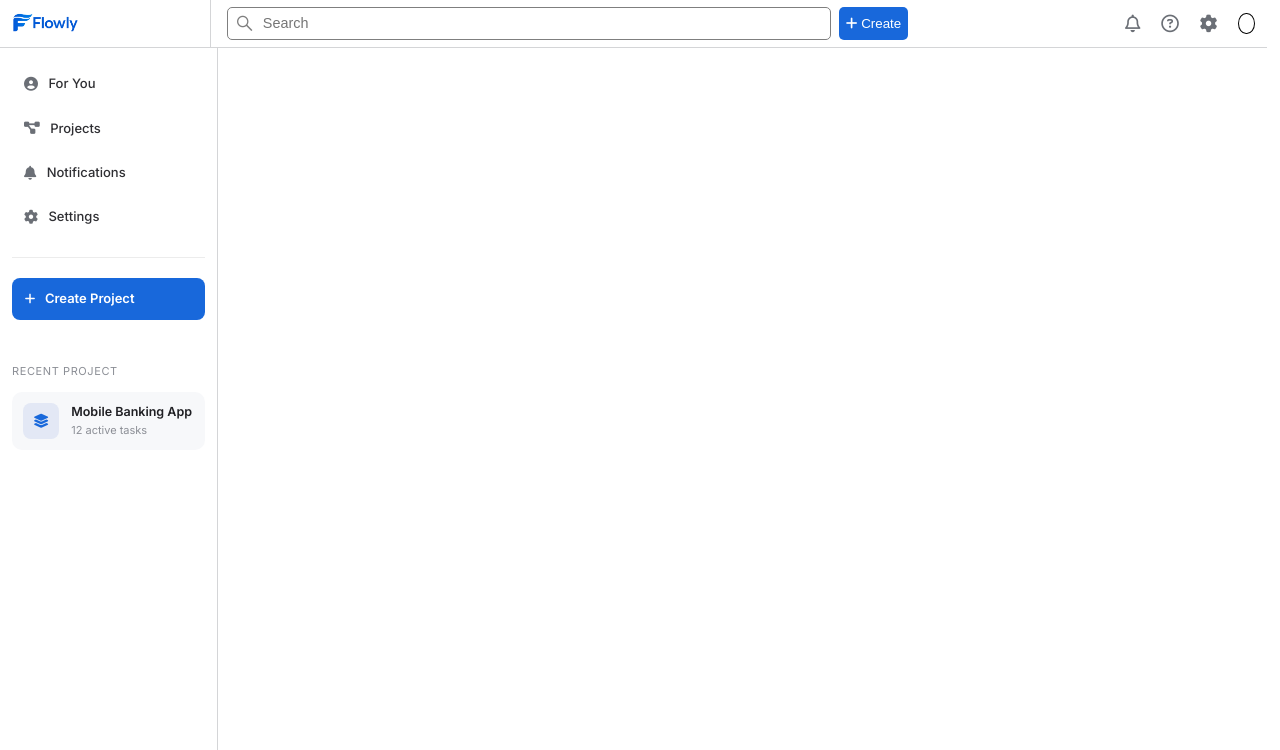
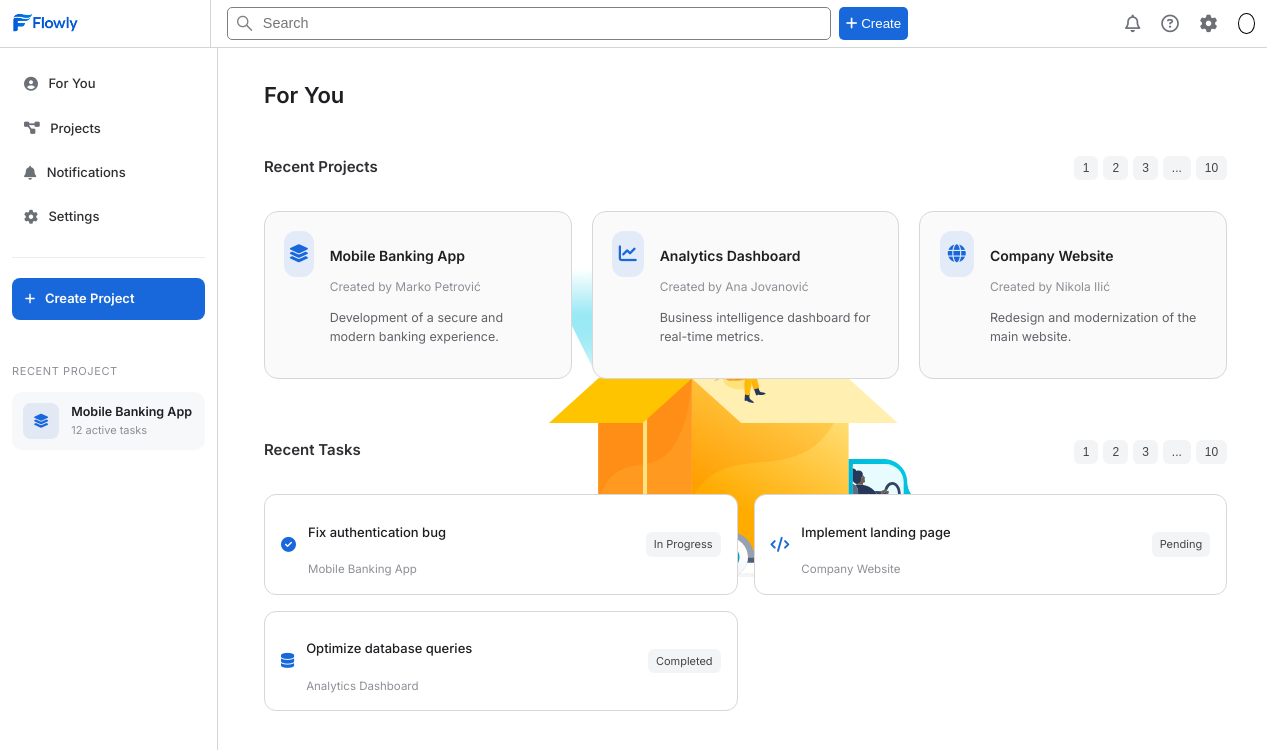
Before and after one commit to stefanpopovic01/project-management-app, a React (Vite) app in the folder frontend/: page /dashboard in a window 1280 px wide. Shown: the top 750 px of the page. Built offline with nearby package versions, Linux system fonts and the light colour scheme.

Commit message:
Added For You

```diff
--- a/frontend/src/components/DashboardHeader/DashboardHeader.css
+++ b/frontend/src/components/DashboardHeader/DashboardHeader.css
@@ -4,6 +4,7 @@
     border-bottom: 1px solid #d4d5d7;
     font-family: "Inter", sans-serif;
     position: fixed;
+    z-index: 100;
 }
 
 .dashboard-h-frame{
@@ -101,6 +102,7 @@
     display: flex; flex-direction: column; gap: 0.1rem;
     border-radius: 14px;
     box-shadow: 0 12px 40px rgba(0, 0, 0, 0.12);
+    background-color: white;
 }
 
 .dh-dropdown-profile{
@@ -134,6 +136,7 @@
 .dh-dropdown-desc h3{
     margin: 0px 0px 0px 0px;
     font-size: 1.1rem;
+    color: black;
 }
 
 .dh-dropdown-desc p{
--- a/frontend/src/pages/Dashboard/Dashboard.jsx
+++ b/frontend/src/pages/Dashboard/Dashboard.jsx
@@ -1,11 +1,13 @@
 import { React, useState} from 'react';
 import './Dashboard.css'
+
+import ForYou from '../ForYou/ForYou';
 
 function Dashboard() {
 
   return (
     <div className="dashboard-container">
-
+        <ForYou/>
     </div>
   )
 }
--- /dev/null
+++ b/frontend/src/pages/ForYou/ForYou.css
@@ -0,0 +1,166 @@
+.fy-container {
+  margin-left: 14rem;
+  padding: 4rem 2.5rem 2rem 2.5rem;
+  font-family: "Inter", sans-serif;
+  position: relative;
+}
+
+.fy-title {
+  font-size: 22px;
+  font-weight: 600;
+  color: #1f1f23;
+  margin-bottom: 2rem;
+}
+
+.fy-img{
+    z-index: -1;
+    position: absolute;
+    top: 30%;
+    left: 30%;
+    width: 40%;
+}
+
+/* SECTION */
+
+.fy-section {
+  margin-bottom: 3rem;
+}
+
+.fy-section-header {
+  display: flex;
+  justify-content: space-between;
+  align-items: center;
+  margin-bottom: 1.25rem;
+}
+
+.fy-section-header h2 {
+  font-size: 15px;
+  font-weight: 600;
+  color: #2f2f33;
+}
+
+/* PAGINATION */
+
+.fy-pagination button {
+  border: none;
+  background: #f3f4f6;
+  padding: 5px 9px;
+  margin-left: 5px;
+  border-radius: 6px;
+  font-size: 12px;
+  cursor: pointer;
+  color: #444;
+  transition: background 0.2s ease;
+}
+
+.fy-pagination button:hover {
+  background: #e5e7eb;
+}
+
+/* PROJECTS GRID */
+
+.fy-projects-grid {
+  display: grid;
+  grid-template-columns: repeat(auto-fill, minmax(260px, 1fr));
+  gap: 1.25rem;
+}
+
+.fy-project-card {
+  background: #fafafa;
+  border: 1px solid #d7d7d7;
+  border-radius: 14px;
+  padding: 1.2rem;
+  display: flex;
+  gap: 1rem;
+  cursor: pointer;
+  transition: box-shadow 0.2s ease, transform 0.15s ease;
+}
+
+.fy-project-card:hover {
+  box-shadow: 0 8px 24px rgba(0, 0, 0, 0.06);
+  transform: translateY(-2px);
+}
+
+.fy-project-icon {
+  width: 46px;
+  height: 46px;
+  border-radius: 12px;
+  background: rgba(24, 104, 219, 0.1);
+  display: flex;
+  align-items: center;
+  justify-content: center;
+  color: rgb(24, 104, 219);
+  font-size: 18px;
+}
+
+.fy-project-content h3 {
+  font-size: 14px;
+  font-weight: 600;
+  color: #1f1f23;
+  margin-bottom: 4px;
+}
+
+.fy-project-creator {
+  font-size: 12px;
+  color: #8c8f96;
+  margin-bottom: 6px;
+}
+
+.fy-project-desc {
+  font-size: 12.5px;
+  color: #5f6368;
+}
+
+/* TASKS GRID */
+
+.fy-tasks-grid {
+  display: grid;
+  grid-template-columns: repeat(auto-fill, minmax(320px, 1fr));
+  gap: 1rem;
+}
+
+.fy-task-card {
+  background: #ffffff;
+  border: 1px solid #d7d7d7;
+  border-radius: 12px;
+  padding: 0.9rem 1rem;
+  display: flex;
+  justify-content: space-between;
+  align-items: center;
+  transition: box-shadow 0.2s ease;
+  cursor: pointer;
+}
+
+.fy-task-card:hover {
+  box-shadow: 0 6px 18px rgba(0, 0, 0, 0.05);
+}
+
+.fy-task-left {
+  display: flex;
+  align-items: center;
+  gap: 0.75rem;
+}
+
+.fy-task-left i {
+  color: rgb(24, 104, 219);
+  font-size: 15px;
+}
+
+.fy-task-title {
+  font-size: 13px;
+  font-weight: 500;
+  color: #1f1f23;
+}
+
+.fy-task-project {
+  font-size: 11.5px;
+  color: #8c8f96;
+}
+
+.fy-task-status {
+  font-size: 11px;
+  padding: 4px 8px;
+  border-radius: 6px;
+  background: #f3f4f6;
+  color: #444;
+}
--- /dev/null
+++ b/frontend/src/pages/ForYou/ForYou.jsx
@@ -0,0 +1,127 @@
+import "./ForYou.css";
+
+import bgimg from '../../assets/migration.svg';
+
+const ForYou = () => {
+  return (
+    <div className="fy-container">
+
+      <h1 className="fy-title">For You</h1>
+
+      {/* ---------------- Recent Projects ---------------- */}
+
+      <div className="fy-section">
+        <div className="fy-section-header">
+          <h2>Recent Projects</h2>
+          <div className="fy-pagination">
+            <button>1</button>
+            <button>2</button>
+            <button>3</button>
+            <button>...</button>
+            <button>10</button>
+          </div>
+        </div>
+
+        <div className="fy-projects-grid">
+
+          <div className="fy-project-card">
+            <div className="fy-project-icon">
+              <i className="fa-solid fa-layer-group"></i>
+            </div>
+            <div className="fy-project-content">
+              <h3>Mobile Banking App</h3>
+              <p className="fy-project-creator">Created by Marko Petrović</p>
+              <p className="fy-project-desc">
+                Development of a secure and modern banking experience.
+              </p>
+            </div>
+          </div>
+
+          <div className="fy-project-card">
+            <div className="fy-project-icon">
+              <i className="fa-solid fa-chart-line"></i>
+            </div>
+            <div className="fy-project-content">
+              <h3>Analytics Dashboard</h3>
+              <p className="fy-project-creator">Created by Ana Jovanović</p>
+              <p className="fy-project-desc">
+                Business intelligence dashboard for real-time metrics.
+              </p>
+            </div>
+          </div>
+
+          <div className="fy-project-card">
+            <div className="fy-project-icon">
+              <i className="fa-solid fa-globe"></i>
+            </div>
+            <div className="fy-project-content">
+              <h3>Company Website</h3>
+              <p className="fy-project-creator">Created by Nikola Ilić</p>
+              <p className="fy-project-desc">
+                Redesign and modernization of the main website.
+              </p>
+            </div>
+          </div>
+
+        </div>
+      </div>
+
+      {/* ---------------- Recent Tasks ---------------- */}
+
+      <div className="fy-section">
+        <div className="fy-section-header">
+          <h2>Recent Tasks</h2>
+          <div className="fy-pagination">
+            <button>1</button>
+            <button>2</button>
+            <button>3</button>
+            <button>...</button>
+            <button>10</button>
+          </div>
+        </div>
+
+        <div className="fy-tasks-grid">
+
+          <div className="fy-task-card">
+            <div className="fy-task-left">
+              <i className="fa-solid fa-check-circle"></i>
+              <div>
+                <p className="fy-task-title">Fix authentication bug</p>
+                <span className="fy-task-project">Mobile Banking App</span>
+              </div>
+            </div>
+            <span className="fy-task-status">In Progress</span>
+          </div>
+
+          <div className="fy-task-card">
+            <div className="fy-task-left">
+              <i className="fa-solid fa-code"></i>
+              <div>
+                <p className="fy-task-title">Implement landing page</p>
+                <span className="fy-task-project">Company Website</span>
+              </div>
+            </div>
+            <span className="fy-task-status">Pending</span>
+          </div>
+
+          <div className="fy-task-card">
+            <div className="fy-task-left">
+              <i className="fa-solid fa-database"></i>
+              <div>
+                <p className="fy-task-title">Optimize database queries</p>
+                <span className="fy-task-project">Analytics Dashboard</span>
+              </div>
+            </div>
+            <span className="fy-task-status">Completed</span>
+          </div>
+
+        </div>
+      </div>
+
+      <img className='fy-img' src={bgimg} />
+
+    </div>
+  );
+};
+
+export default ForYou;
```
Also changed, not shown: frontend/src/assets/migration.svg (added).
